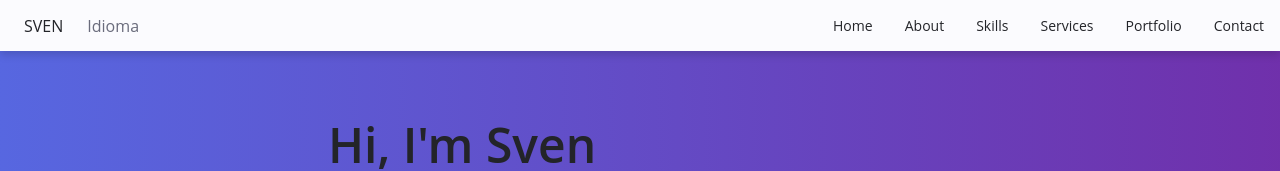
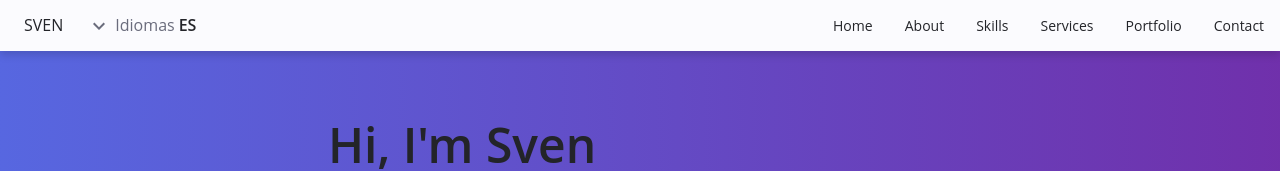
Before and after one commit to SvenAndreas/svenandreas.github.io, a React (Create React App) app: page / in a window 1280 px wide. Shown: the top 171 px of the page. Built offline with nearby package versions, Linux system fonts and the light colour scheme.

Commit message:
Added context for language, and button to change langauge

```diff
--- a/src/App.js
+++ b/src/App.js
@@ -3,25 +3,27 @@ import NavBar from './Components/NavBar/NavBar';
 import Home from './Components/Home/Home';
 import About from './Components/About/About';
 import Skills from './Components/Skills/Skills';
-import Qualification from './Components/Quialification/Qualification';
+// import Qualification from './Components/Quialification/Qualification';
 import Services from './Components/Services/Services';
 import Portfolio from './Components/Portfolio/Portfolio';
 import Contactme from './Components/Contactme/Contactme';
-
+import { LanguageProvider } from './Contexts/languageContext';
 function App() {
   return (
+    <LanguageProvider>
     <div>
       <NavBar />
       <main className='main'>
         <Home />
         <About />
         <Portfolio/>
-        <Qualification/>
+        {/* <Qualification/> */}
         <Skills />
         <Services />
         <Contactme/>
       </main>
     </div>
+    </LanguageProvider>
   );
 }
 
--- a/src/Components/NavBar/NavBar.js
+++ b/src/Components/NavBar/NavBar.js
@@ -1,4 +1,4 @@
-import React, {useState} from 'react'
+import React, {useContext, useEffect, useState} from 'react'
 import HomeOutlinedIcon from '@mui/icons-material/HomeOutlined';
 import ArticleOutlinedIcon from '@mui/icons-material/ArticleOutlined';
 import PersonOutlineOutlinedIcon from '@mui/icons-material/PersonOutlineOutlined';
@@ -8,40 +8,41 @@ import SendOutlinedIcon from '@mui/icons-material/SendOutlined';
 import CloseOutlinedIcon from '@mui/icons-material/CloseOutlined';
 import GridViewOutlinedIcon from '@mui/icons-material/GridViewOutlined';
 import s from './NavBar.module.css'
-
+import KeyboardArrowDownIcon from '@mui/icons-material/KeyboardArrowDown';
+import KeyboardArrowUpIcon from '@mui/icons-material/KeyboardArrowUp';
+import useDetectHover from '../../CustomHooks/useDetectHover';
+import { hover } from '@testing-library/user-event/dist/hover';
+import { LanguageContext } from '../../Contexts/languageContext';
 
 function NavBar() {
   const [isActive,setIsActive] = useState(false)
-
   const handleToggleMenu = ()=>{
    isActive ? setIsActive(!isActive) : setIsActive(!isActive)
   }
+  const {hovered} = useDetectHover('prueba',0)
+  const {language,setLanguage} = useContext(LanguageContext)
   return (
     <header className={s.nav}>
       <nav className={s.nav_container}>
       <div className={s.nav_header}>
         <a href='#about' className={s.nav_logo}>SVEN</a>
-        <div className={s.nav_languages}>
-            <p>Idioma</p>
-            <ul className={s.nav_languages_submenu}>
-              <li>
-
-              <button>
-                <span>LOGO</span>
-                Español
-              </button>
-              </li>
-
-              <li>
-              <button>
-                <span>LOGO</span>
-                English
-              </button>
-
-              </li>
-            </ul>
+        <div id='prueba' className={s.nav_dropdown_container}>
+          <KeyboardArrowDownIcon className={`${s.nav_dropdown_icon} ${hovered ?  s.nav_dropdown_icon_hovered : ''}`}/>
+          <p>Idiomas</p>
+          <p className={s.nav_dropdown_lang}>{language}</p>
+          <ul className={`${s.nav_dropdown_menu} ${hovered ? s.nav_dropdown_menu_active :''}`}>
+            <li onClick={()=>setLanguage('ES')} >
+              <img className={s.nav_dropdown_img} src='https://upload.wikimedia.org/wikipedia/commons/8/89/Bandera_de_Espa%C3%B1a.svg' alt='Bandera de españa' title='
+RelShot 263, Echando una mano, Public domain, via Wikimedia Commons
+' />
+              <p>Español</p>
+            </li>
+            <li onClick={()=>setLanguage('EN')}>
+              <img className={s.nav_dropdown_img} src='https://upload.wikimedia.org/wikipedia/commons/f/f2/Flag_of_Great_Britain_%281707%E2%80%931800%29.svg' alt='Bandera inglaterra' title='Hoshie, Public domain, via Wikimedia Commons'/>
+              <p>English</p>
+            </li>
+          </ul>
         </div>
-
       </div>
 
         <div className={`${s.nav_menu} ${isActive ? s.show_menu : ''}`} id='nav_menu'>
--- a/src/Components/NavBar/NavBar.module.css
+++ b/src/Components/NavBar/NavBar.module.css
@@ -19,28 +19,63 @@
 .nav_header{
   display: flex;
   flex-direction: row;
-  gap:var(--m-1-5)
+  gap: var(--m-1-5);
+  cursor: pointer;
 }
-.nav_languages{
-  cursor: pointer;
+.nav_dropdown_container{
+  display:flex;
+  flex-direction: row;
+  gap:4px;
   position: relative;
 }
-.nav_languages:hover ul.nav_languages_submenu{
-  display: block;
+.nav_dropdown_lang{
+  font-weight: var(--font-semibold);
+  color:var(--title-color)
+}
+.nav_dropdown_menu{
   position: absolute;
+  top:20px;
+  border-radius: 0.25rem;
+  background-color: var(--body-color);
+  box-shadow: 0 4px 5px 0 rgba(0,0,0,0.15);
+  /* padding: 8px; */
+  width: 120px;
+  opacity: 0;
+  display: flex;
+  flex-direction: column;
+  gap:8px;
+  transition: ease-in 200ms;
+  visibility: hidden;
+}
+.nav_dropdown_menu_active{
+  transform: translateY(4px);
+  opacity: 1;
   visibility: visible;
-  left: 0;
-  right: 0;
 }
-.nav_languages_submenu{
-  visibility: hidden;
-  position: absolute;
-  left: 0;
-  right: 0;
-  background-color: var(--body-color);
-  margin-top: 8px;
+.nav_dropdown_icon{
+  transition: ease-in 200ms;
+  /* transform: rotate(180deg); */
+}
+.nav_dropdown_icon_hovered{
+  transform: rotate(180deg);
 }
 
+.nav_dropdown_menu li{
+  width: 100%;
+  display: flex;
+  flex-direction: row;
+  gap:8px;
+  padding: 8px;
+}
+.nav_dropdown_menu li:hover{
+ color:var(--title-color);
+ background-color: rgba(0,0,0,0.05)
+}
+
+.nav_dropdown_img{
+  width: 24px;
+  border-radius: 100%;
+}
 .nav_logo,.nav_toggle{
   color:var(--title-color);
   font-weight: var(--font-medium);
@@ -111,6 +146,7 @@
     column-gap: 0;
   }
 
+
 }
 
 @media screen and (max-width:767px) {
@@ -124,6 +160,21 @@
     box-shadow: 0 -1px 4px rgba(0,0,0,0.15);
     border-radius: 1.5rem 1.5rem 0 0;
     transition: .5s
+
+  }
+  .nav_dropdown_menu_active{
+    transform: translateY(-50px);
+    opacity: 1;
+    visibility: visible;
+  }
+  .nav_dropdown_menu{
+    top:-40px
+  }
+  .nav_dropdown_icon{
+    transform: rotate(180deg);
+  }
+  .nav_dropdown_icon_hovered{
+    transform: rotate(-360deg);
   }
 }
 /* for medium divices */
--- /dev/null
+++ b/src/Contexts/languageContext.js
@@ -0,0 +1,13 @@
+import { createContext,useState } from "react";
+
+export const LanguageContext = createContext();
+
+export const LanguageProvider = ({ children }) => {
+  const [language, setLanguage] = useState('ES');
+
+  return (
+    <LanguageContext.Provider value={{ language, setLanguage }}>
+      {children}
+    </LanguageContext.Provider>
+  );
+};
--- /dev/null
+++ b/src/CustomHooks/useDetectHover.js
@@ -0,0 +1,35 @@
+import { useEffect, useState } from "react"
+
+function useDetectHover(elementId,threshold) {
+    const [hovered, setHovered] = useState(false)
+
+    function handleMouseLeave(event) {
+      const element = document.getElementById(elementId);
+      if (!element) return;
+
+      const { left, top, width, height } = element.getBoundingClientRect();
+      const mouseX = event.clientX;
+      const mouseY = event.clientY;
+
+      // Ampliar el área de detección al dejar el componente
+      const isHovered = (
+        mouseX >= left - threshold &&
+        mouseX <= left + width + threshold &&
+        mouseY >= top - threshold &&
+        mouseY <= top + height + threshold
+      );
+
+      setHovered(isHovered);
+    }
+    useEffect(()=>{
+        const myElement = document.getElementById(elementId)
+        myElement.addEventListener('mouseenter', ()=>{
+          setHovered(true)
+        })
+       myElement.addEventListener('mouseleave',handleMouseLeave)
+      },[])
+
+  return {hovered}
+}
+
+export default useDetectHover
```
